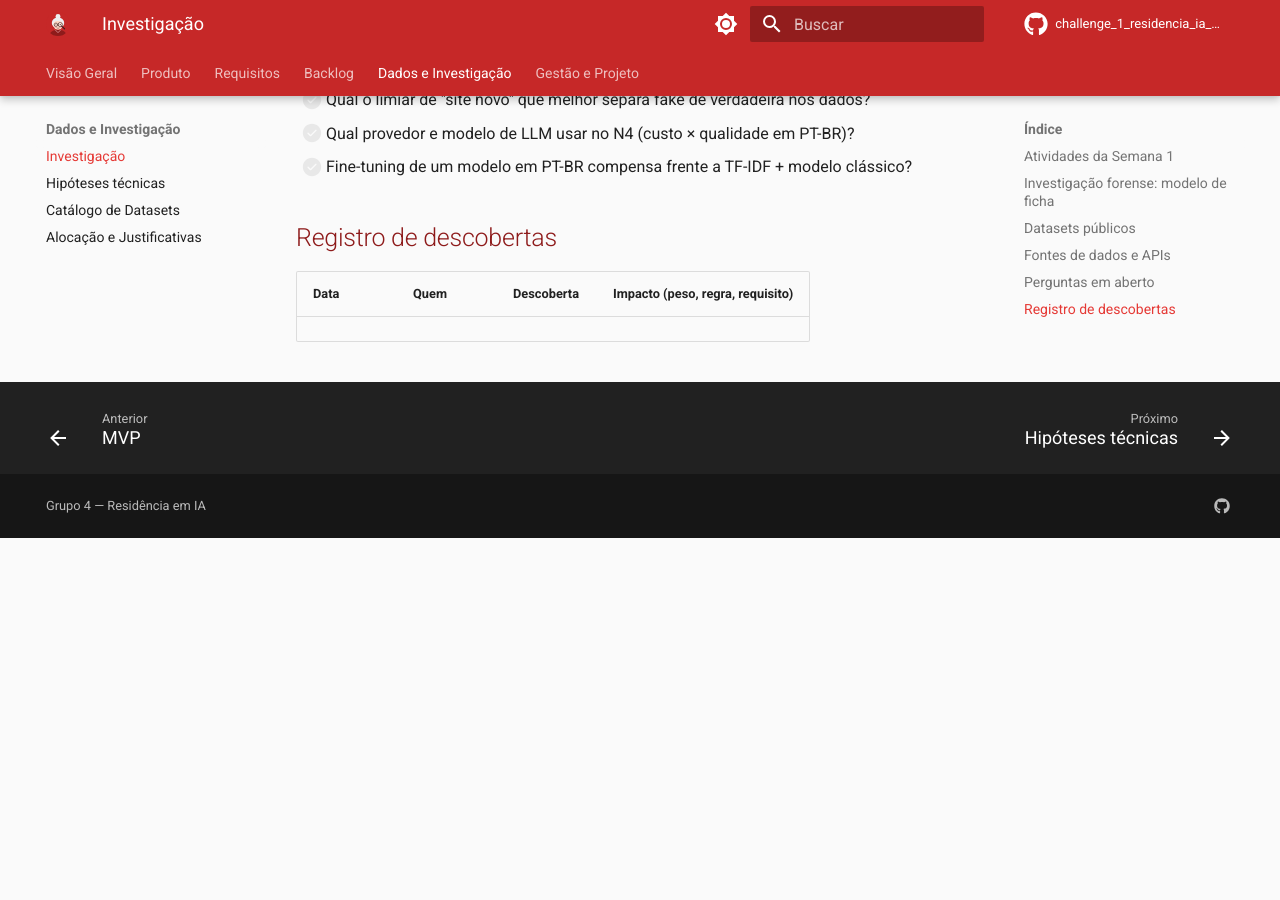
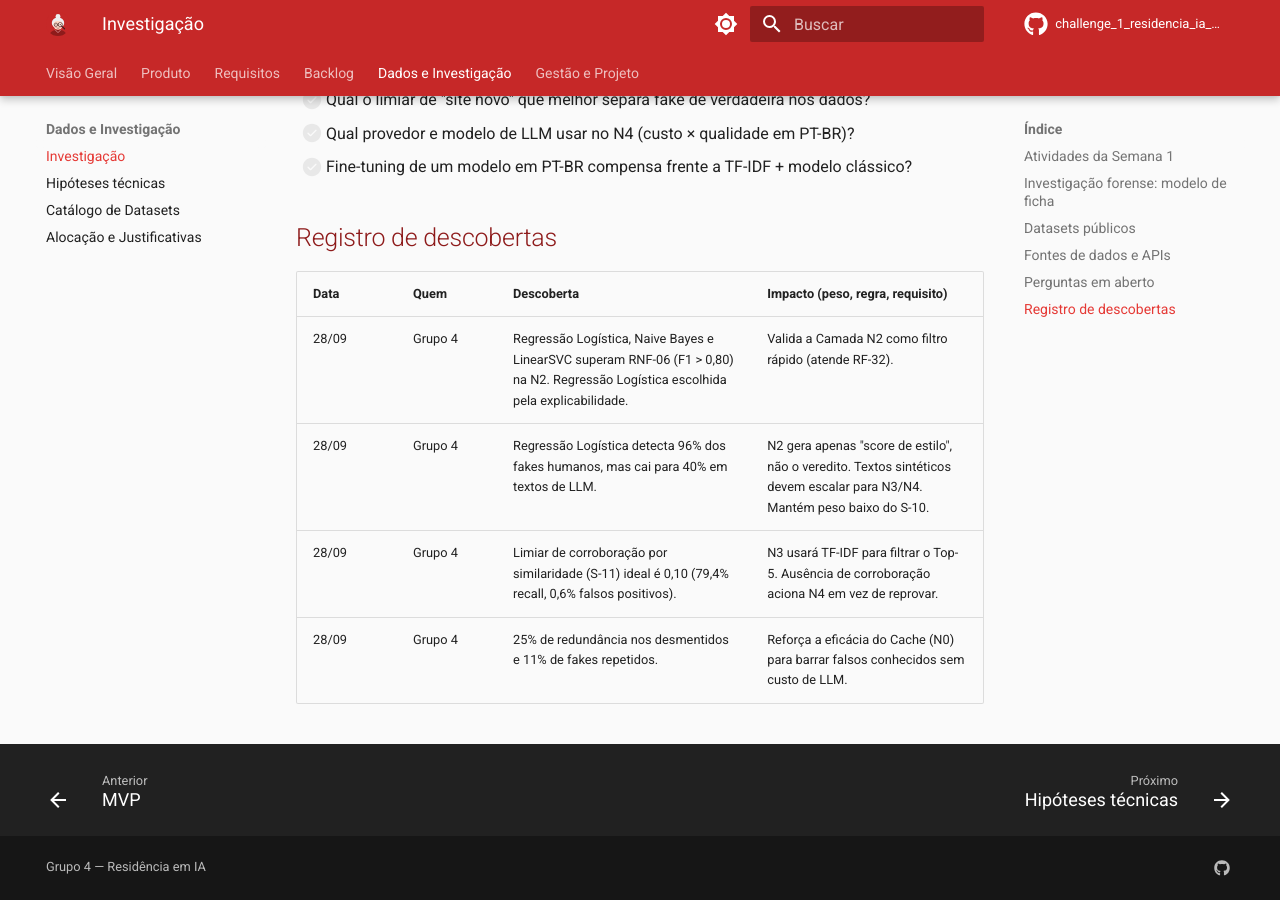
Before and after one commit to Challenge-1-Grupo-04-Residencia/challenge_1_residencia_ia_grupo_4, an MkDocs documentation site: the page built from docs/investigacao.md, in a window 1280 px wide and 900 px high, scrolled down 2742 px. Built offline with MkDocs 1.6.1 and Material for MkDocs 9.7.7, drawn with Linux system fonts in a browser that asks for light colours; comment, search, counter and statistics services are not loaded; before the commit the page ends 3280 px from its top, so only the background shows below that.

Commit message:
docs(investigacao): registra as descobertas de EDA das camadas N2 e N3
As quatro descobertas da EDA de 28/09 estavam apenas na copia de docs/ que vive na
branch development, e nao na branch docs, que e a fonte publicada. Como a
development vai deixar de carregar essa copia duplicada, o registro seria perdido.

Conteudo portado sem alteracao de sentido, so com a virgula decimal padronizada
(F1 > 0,80).

As duas descobertas que mais afetam o codigo ja em curso:

- limiar de similaridade da N3 em 0,10 (79,4% recall, 0,6% falsos positivos), com
  TF-IDF para o Top-5
- ausencia de corroboracao deve escalar para N4 em vez de reprovar a noticia, o
  que confirma tratar S-11 como sinal indisponivel e nao como zero

Linha nova no historico de revisao, conforme o DoD.

Co-Authored-By: Claude Opus 5 <noreply@anthropic.com>

```diff
--- a/docs/investigacao.md
+++ b/docs/investigacao.md
@@ -6,6 +6,7 @@
     | :---: | :---: | --- | --- |
     | 16/09 | 1.0 | Criação da página | Maykon Soares |
     | 21/09 | 1.1 | Remoção das histórias de usuário e ajuste das referências | Ian Costa, Luísa Brambilla, Maykon Soares, Natália Evelin, Rebeca Bontempo |
+    | 30/09 | 1.2 | Registro das descobertas de EDA das camadas N2 e N3 | Maykon Soares |
 
 Atividades da fase **Investigate** e o registro do que a equipe descobrir. O objetivo é
 transformar as hipóteses do brainstorm em decisões baseadas em evidências antes da fase Act.
@@ -73,4 +74,7 @@ Para responder à pergunta "quais sites têm maior credibilidade e publicam meno
 
 | Data | Quem | Descoberta | Impacto (peso, regra, requisito) |
 | --- | --- | --- | --- |
-| | | | |
+| 28/09 | Grupo 4 | Regressão Logística, Naive Bayes e LinearSVC superam RNF-06 (F1 > 0,80) na N2. Regressão Logística escolhida pela explicabilidade. | Valida a Camada N2 como filtro rápido (atende RF-32). |
+| 28/09 | Grupo 4 | Regressão Logística detecta 96% dos fakes humanos, mas cai para 40% em textos de LLM. | N2 gera apenas "score de estilo", não o veredito. Textos sintéticos devem escalar para N3/N4. Mantém peso baixo do S-10. |
+| 28/09 | Grupo 4 | Limiar de corroboração por similaridade (S-11) ideal é 0,10 (79,4% recall, 0,6% falsos positivos). | N3 usará TF-IDF para filtrar o Top-5. Ausência de corroboração aciona N4 em vez de reprovar. |
+| 28/09 | Grupo 4 | 25% de redundância nos desmentidos e 11% de fakes repetidos. | Reforça a eficácia do Cache (N0) para barrar falsos conhecidos sem custo de LLM. |
```
